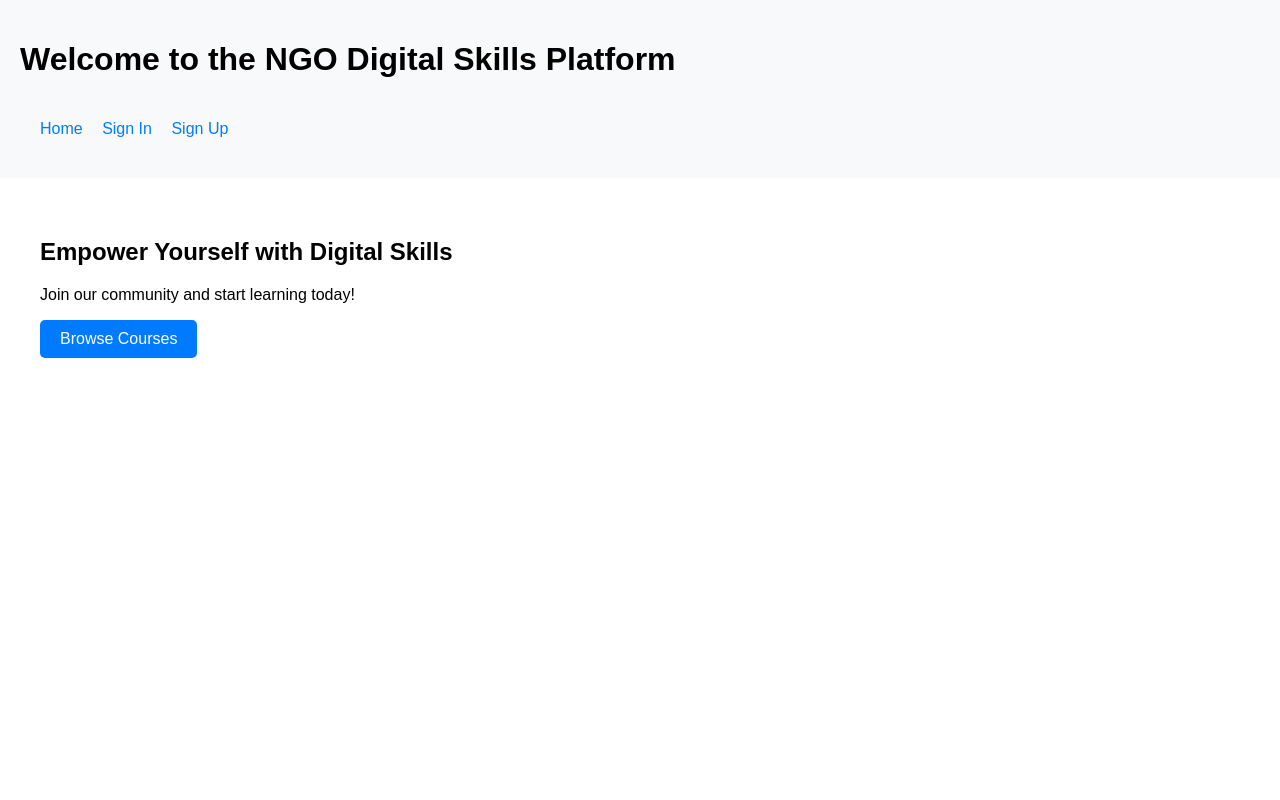
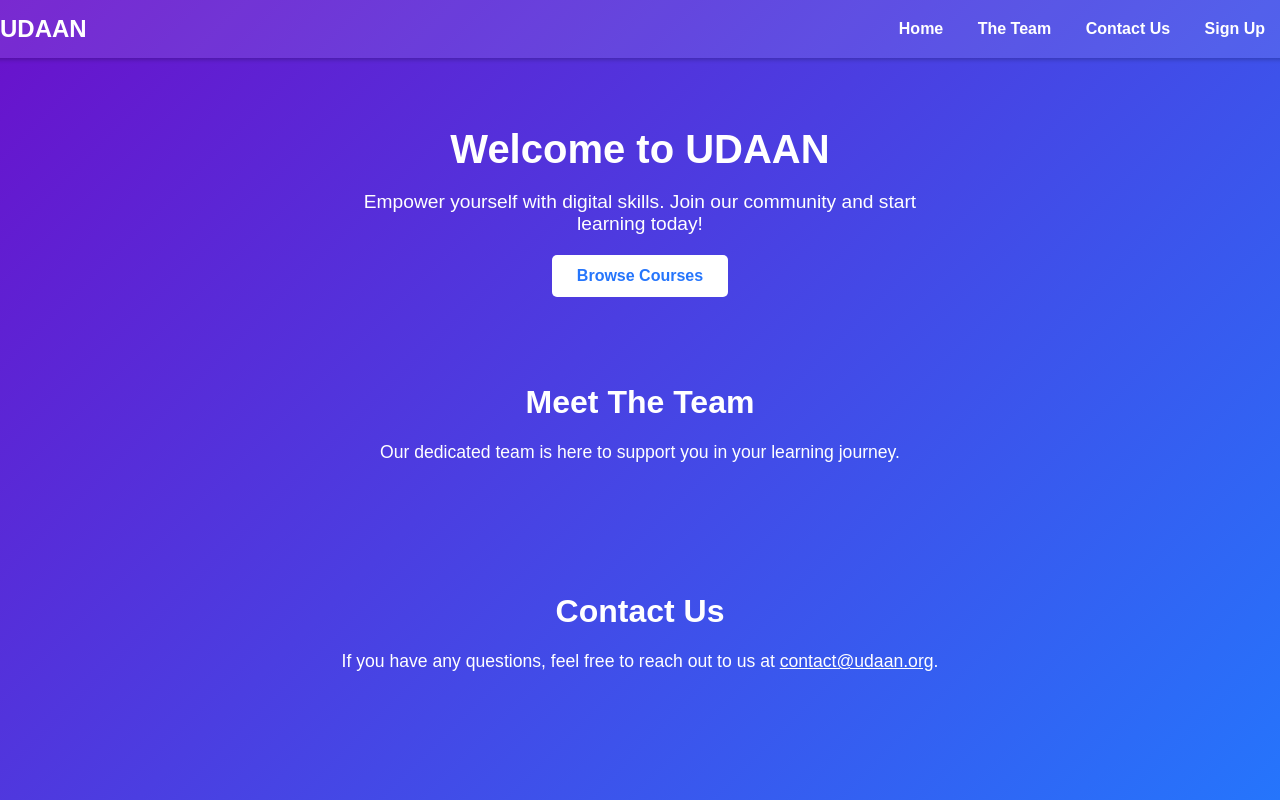
Before and after one commit to okayrahul/DigitalSkillsTrainingPlatform, a Flask app: page / in a window 1280 px wide. Run offline with Flask 3, Linux system fonts and the light colour scheme.

Commit message:
landing page changes

```diff
--- a/static/css/styles.css
+++ b/static/css/styles.css
@@ -1,28 +1,97 @@
-body {
-    font-family: Arial, sans-serif;
+/* Full-screen gradient background */
+html, body {
     margin: 0;
     padding: 0;
+    height: 100%;
+    font-family: Arial, sans-serif;
+    background: linear-gradient(135deg, #6a11cb, #2575fc);
+    color: #ffffff;
 }
 
-header, nav, main, section {
+/* Flexbox for centering main content */
+body {
+    display: flex;
+    flex-direction: column;
+    align-items: center;
+}
+
+/* Navbar styles */
+.navbar {
+    width: 100%;
+    background-color: rgba(255, 255, 255, 0.1); /* Transparent white for the navbar */
+    padding: 15px;
+    position: fixed;
+    top: 0;
+    display: flex;
+    justify-content: space-between;
+    align-items: center;
+    box-shadow: 0 2px 4px rgba(0, 0, 0, 0.2);
+}
+
+.navbar a {
+    color: #ffffff;
+    margin: 0 15px;
+    text-decoration: none;
+    font-weight: bold;
+}
+
+.navbar a:hover {
+    color: #d9d9d9;
+}
+
+/* Landing page main content */
+#landing-content {
+    text-align: center;
+    color: #ffffff;
+    max-width: 600px;
+    margin-top: 80px; /* Adjusted to avoid overlap with fixed navbar */
     padding: 20px;
 }
 
-header {
-    background-color: #f8f9fa;
+h1 {
+    font-size: 2.5em;
+    margin-bottom: 10px;
 }
 
-nav a {
-    margin-right: 15px;
-    text-decoration: none;
-    color: #007bff;
+p {
+    font-size: 1.2em;
+    margin-bottom: 20px;
 }
 
+/* Button style */
 .button {
     display: inline-block;
-    padding: 10px 20px;
-    background-color: #007bff;
-    color: #fff;
+    padding: 12px 25px;
+    background-color: #ffffff;
+    color: #2575fc;
+    font-weight: bold;
     text-decoration: none;
     border-radius: 5px;
+    transition: background-color 0.3s;
 }
+
+.button:hover {
+    background-color: #f0f0f0;
+}
+
+/* Additional sections ("The Team" and "Contact Us") */
+section {
+    padding: 40px 20px;
+    text-align: center;
+    color: #ffffff;
+}
+
+#team, #contact {
+    max-width: 600px;
+    margin: 0 auto;
+}
+
+#team h2, #contact h2 {
+    font-size: 2em;
+    margin-bottom: 15px;
+}
+
+#team p, #contact p {
+    font-size: 1.1em;
+    line-height: 1.6;
+}
--- a/templates/index.html
+++ b/templates/index.html
@@ -1,17 +1,43 @@
 {% extends "base.html" %} {% block content %}
-<header>
-  <h1>Welcome to the NGO Digital Skills Platform</h1>
+<!-- Navbar Section -->
+<div class="navbar">
+  <span style="font-weight: bold; font-size: 1.5em">UDAAN</span>
   <nav>
     <a href="{{ url_for('index') }}">Home</a>
-    <a href="{{ url_for('signin') }}">Sign In</a>
+    <a href="#team">The Team</a>
+    <a href="#contact">Contact Us</a>
     <a href="{{ url_for('signup') }}">Sign Up</a>
   </nav>
-</header>
-<main>
-  <section>
-    <h2>Empower Yourself with Digital Skills</h2>
-    <p>Join our community and start learning today!</p>
+</div>
+
+<!-- Main Landing Content -->
+<div id="landing-content">
+  <header>
+    <h1>Welcome to UDAAN</h1>
+    <p>
+      Empower yourself with digital skills. Join our community and start
+      learning today!
+    </p>
     <a href="{{ url_for('courses') }}" class="button">Browse Courses</a>
-  </section>
-</main>
+  </header>
+</div>
+
+<!-- "The Team" Section -->
+<section id="team">
+  <h2>Meet The Team</h2>
+  <p>Our dedicated team is here to support you in your learning journey.</p>
+</section>
+
+<!-- "Contact Us" Section -->
+<section id="contact">
+  <h2>Contact Us</h2>
+  <p>
+    If you have any questions, feel free to reach out to us at
+    <a
+      href="mailto:contact@udaan.org"
+      style="color: #ffffff; text-decoration: underline"
+      >contact@udaan.org</a
+    >.
+  </p>
+</section>
 {% endblock %}
```
